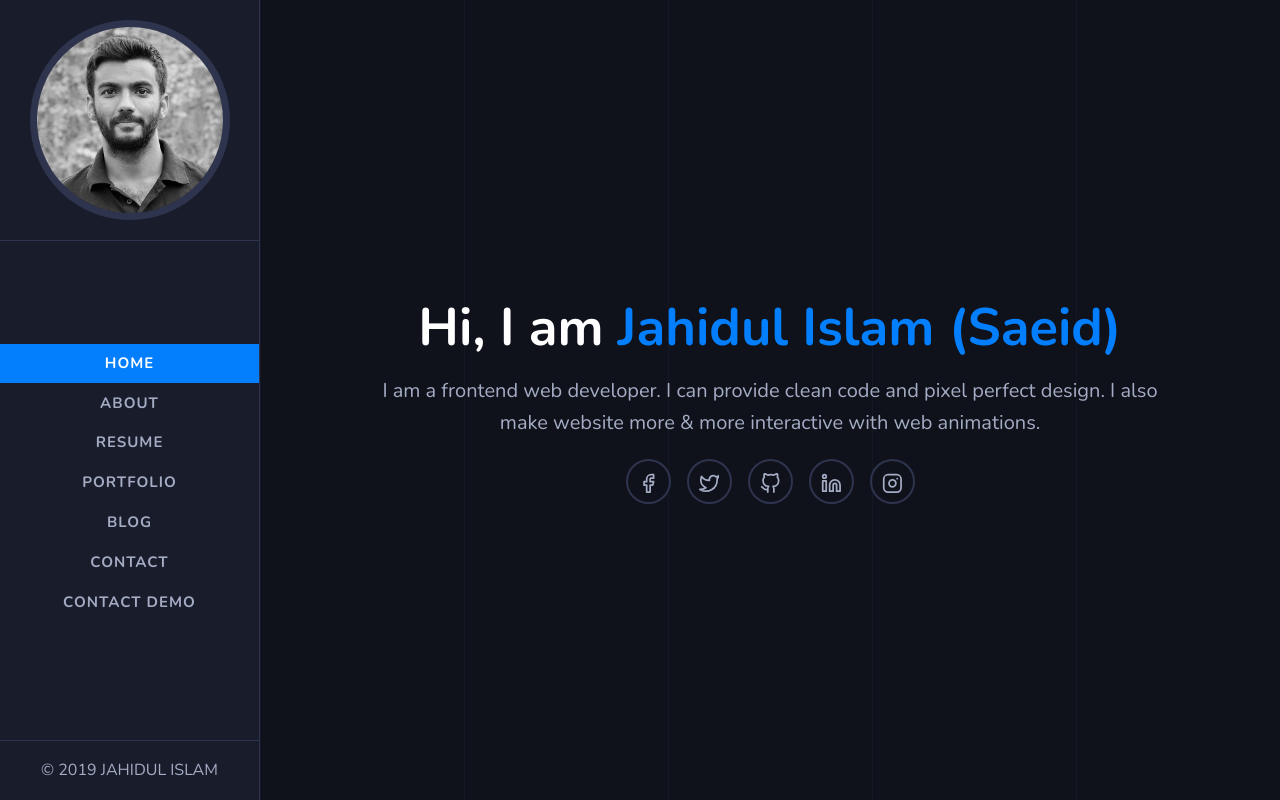
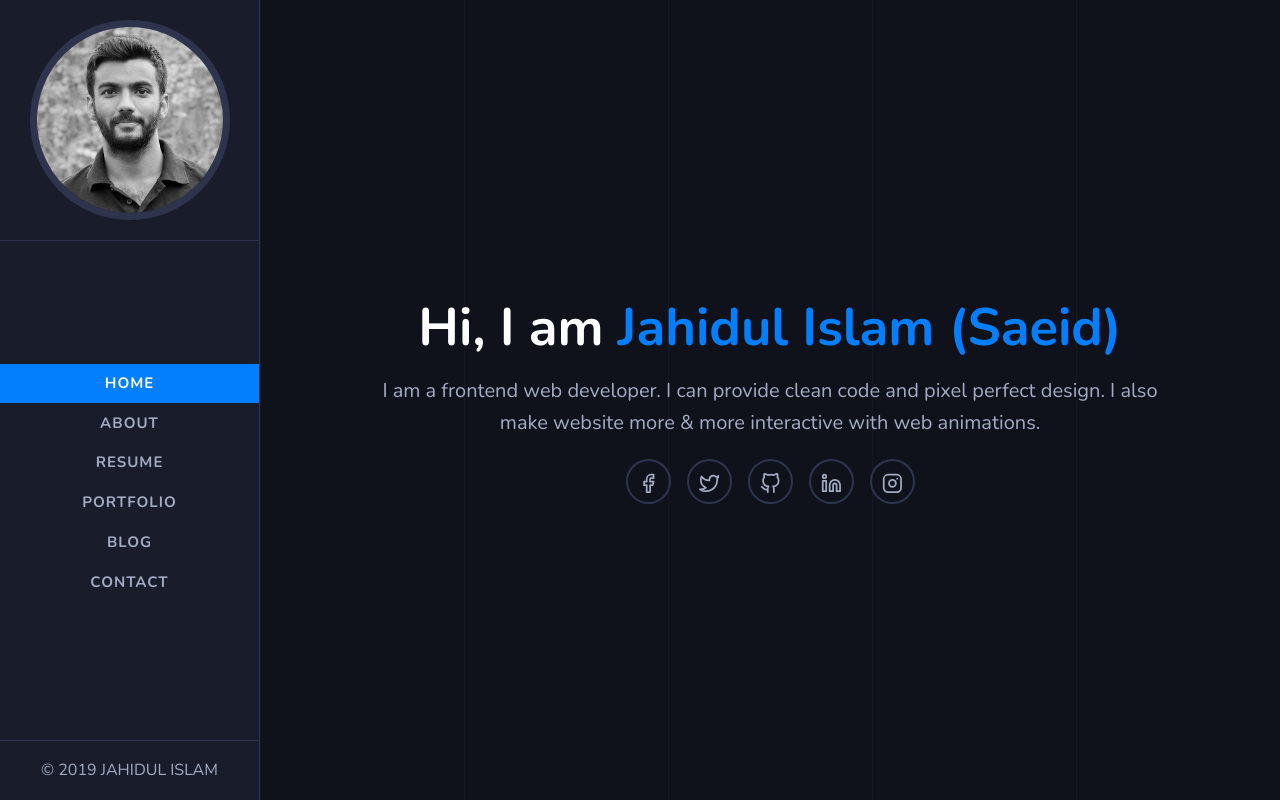
Before and after one commit to jahidulsaeid/jisaeid.github.io, a React (Create React App) app: page / in a window 1280 px wide. Built offline with nearby package versions, Linux system fonts and the light colour scheme.

Commit message:
contact demo delete

```diff
--- a/src/App.js
+++ b/src/App.js
@@ -9,7 +9,7 @@ import SideMenu from "./components/SideMenu";
 import Contact from "./pages/Contact";
 import Resume from "./pages/Resume";
 import Portfolio from "./pages/Portfolio";
-import Contactdemo from "./pages/Contactdemo";
+
 
 function App() {
   return (
@@ -21,7 +21,6 @@ function App() {
         <Route exact path="/contact" component={Contact} />
         <Route exact path="/resume" component={Resume} />
         <Route exact path="/portfolio" component={Portfolio} />
-        <Route exact path="/contactdemo" component={Contactdemo} />
 
       </main>
     </div>
--- a/src/components/SideMenu.js
+++ b/src/components/SideMenu.js
@@ -52,11 +52,7 @@ const SideMenu = () => {
                 <span>Contact</span>
               </Link>
             </li>
-            <li>
-              <Link to="/contactdemo">
-                <span>Contact Demo</span>
-              </Link>
-            </li>
+
           </ul>
           <p className="mi-header-copyright">© 2019 JAHIDUL ISLAM</p>
         </div>
--- a/src/pages/Contact.js
+++ b/src/pages/Contact.js
@@ -1,4 +1,6 @@
 import React from "react";
+
+import NetlifyForm from "react-netlify-form";
 
 const Contact = () => {
   return (
@@ -13,17 +15,40 @@ const Contact = () => {
             <div className="col-lg-6">
               <div className="mi-contact-formwrapper">
                 <h4>Get In Touch</h4>
-                <form id="mi-contactform" name="contact" netlify netlify-honeypot="bot-field">
-                <input type="hidden" name="form-name" value="contact" />
+
+                <NetlifyForm name="Contact Form">
+                  {({ loading, error, success }) => (
+                    <div>
+                      {loading && <div>Loading...</div>}
+                      {error && (
+                        <div>
+                          Your information was not sent. Please try again later.
+                        </div>
+                      )}
+                      {success && <div>Thank you for contacting us!</div>}
+                      {!loading && !success && (
+                        <div>
+                          {/* <form id="mi-contactform" name="contact" netlify netlify-honeypot="bot-field">
+                <input type="hidden" name="form-name" value="contact" /> */}
                           <div className="mi-form-field">
-                    <label htmlFor="contact-form-name">Enter your name*</label>
-                    <input type="text" name="name" id="contact-form-name" />
+                            <label htmlFor="contact-form-name">
+                              Enter your name*
+                            </label>
+                            <input
+                              type="text"
+                              name="name"
+                              id="contact-form-name"
+                            />
                           </div>
                           <div className="mi-form-field">
                             <label htmlFor="contact-form-email">
                               Enter your email*
                             </label>
-                    <input type="text" name="email" id="contact-form-email" />
+                            <input
+                              type="text"
+                              name="email"
+                              id="contact-form-email"
+                            />
                           </div>
                           <div className="mi-form-field">
                             <label htmlFor="contact-form-subject">
@@ -52,7 +77,13 @@ const Contact = () => {
                               Send Mail
                             </button>
                           </div>
-                </form>
+                          {/* </form> */}
+                        </div>
+                      )}
+                    </div>
+                  )}
+                </NetlifyForm>
+
                 <div className="form-message alert" />
               </div>
             </div>
--- a/src/pages/Contactdemo.js
+++ /dev/null
@@ -1,32 +0,0 @@
-import React from "react";
-// import NetlifyForm from "react-netlify-form";
-// //
-const Contactdemo = () => {
-  return (
-    // <NetlifyForm name="Contact Form">
-    //   {({ loading, error, success }) => (
-    //     <div>
-    //       {loading && <div>Loading...</div>}
-    //       {error && (
-    //         <div>Your information was not sent. Please try again later.</div>
-    //       )}
-    //       {success && <div>Thank you for contacting us!</div>}
-    //       {!loading && !success && (
-    //         <div>
-    //           <input type="text" name="Name" required />
-    //           <textarea name="Message" required />
-    //           <button>Submit</button>
-    //         </div>
-    //       )}
-    //     </div>
-    //   )}
-    // </NetlifyForm>
-    <form name="email-collection-form" netlify>
-      <label htmlFor="email">Email</label>
-      <input type="email" id="email" name="email"/>
-      <input type="submit" value="Submit"/>
-    </form>
-  );
-};
-
-export default Contactdemo;
```
Lines whose indentation alone changed are shown as unchanged.
